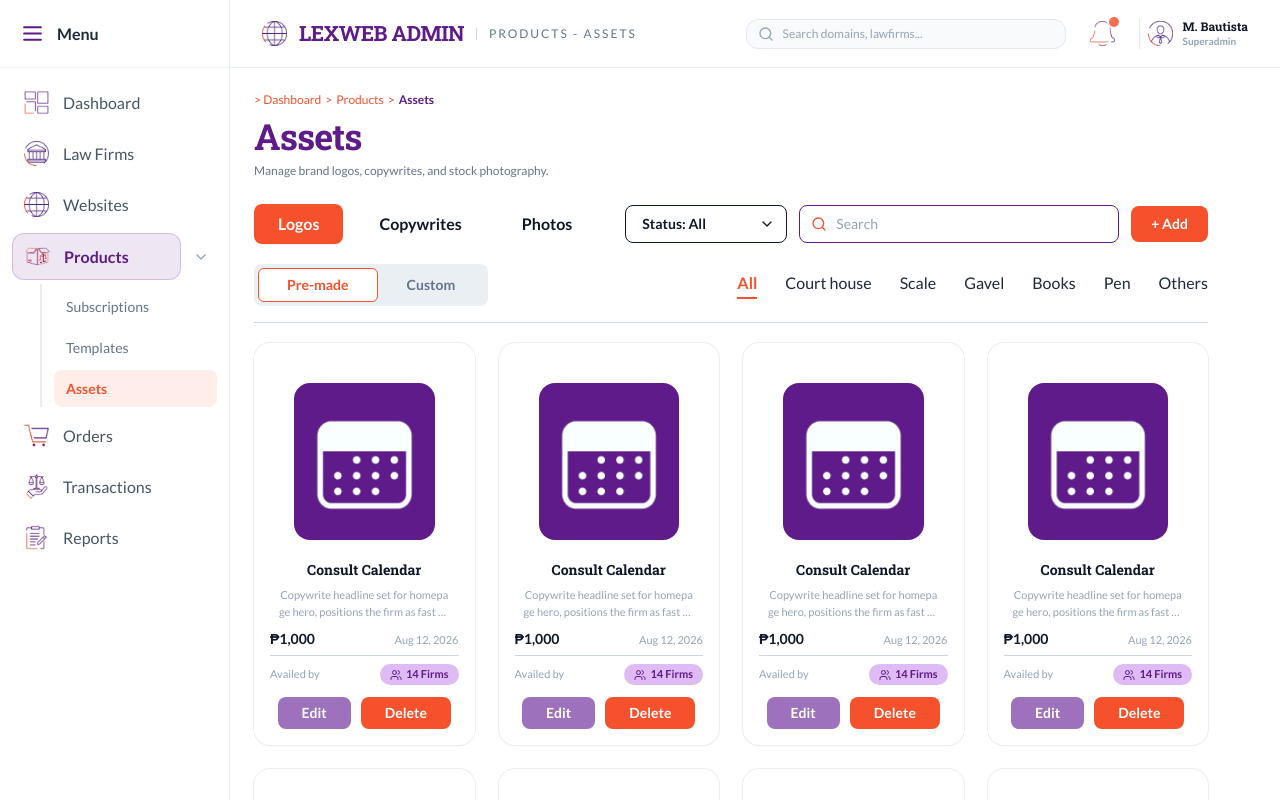
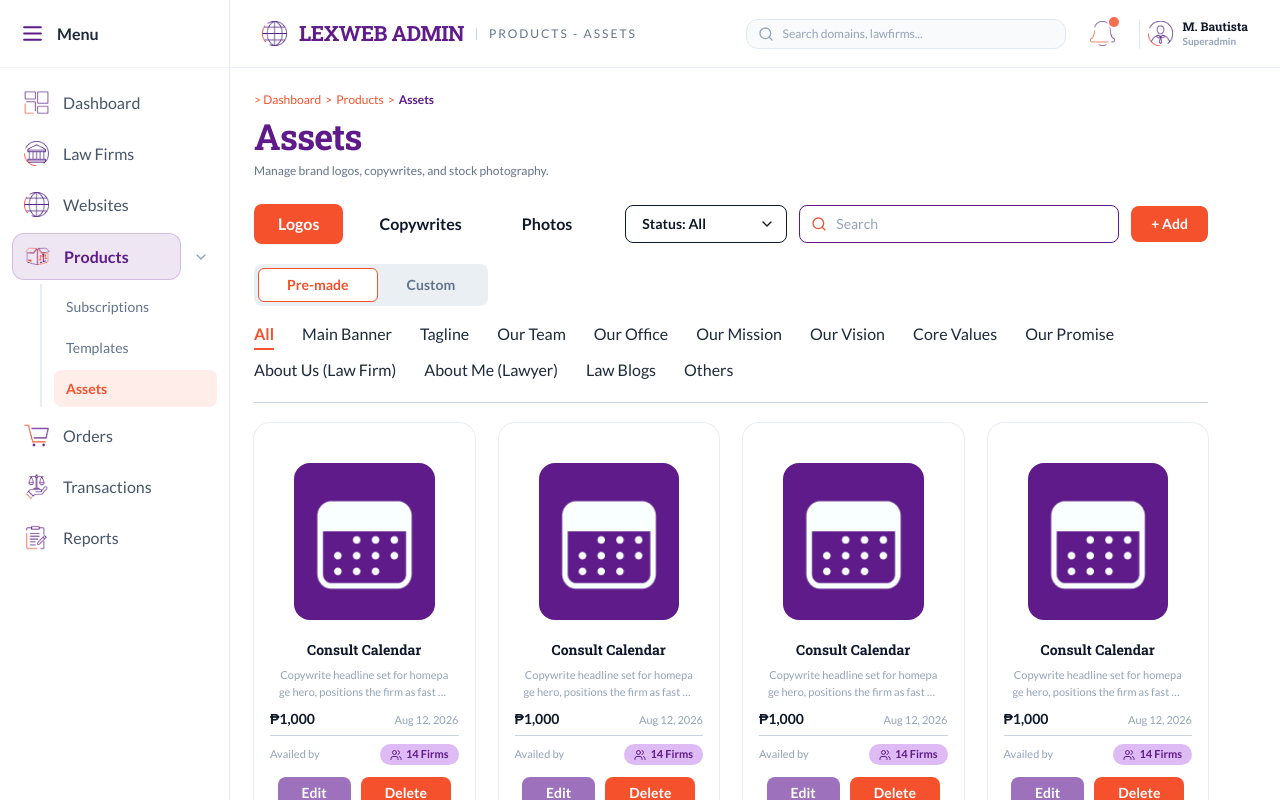
Before and after one commit to gjvlio/lexweb_admin, a React (Vite) app: page /products/assets in a window 1280 px wide. Shown: the top 800 px of the page. Built offline with nearby package versions, Linux system fonts and the light colour scheme.

Commit message:
fix: align asset categories filter toolbar below switch and bind correct CMS category mappings for copywrites and logos

```diff
--- a/src/pages/Products/Assets/CopywritesTab.jsx
+++ b/src/pages/Products/Assets/CopywritesTab.jsx
@@ -95,7 +95,7 @@ export default function CopywritesTab({ tabsSlot }) {
       previewText: values.websiteText || values.title || 'Untitled copywrite',
       price: Number(values.price) || 0,
       numberOfWords: Number(values.numberOfWords) || 0,
-      category: 'Others',
+      category: values.category || 'Main Banner',
       date: formatCardDate(),
       availedBy: 0,
       status: 'Draft',
@@ -186,7 +186,7 @@ export default function CopywritesTab({ tabsSlot }) {
       </div>
 
       {/* Toolbar row 2: pre-made / custom switch + category filters */}
-      <div className="flex flex-wrap items-center justify-between gap-4 border-b border-slate-300 pb-4">
+      <div className="flex flex-col items-start gap-4 border-b border-slate-300 pb-4">
         <div className="inline-flex rounded-lg bg-slate-200/70 p-1">
           {SOURCES.map((value) => {
             const isActive = source === value
--- a/src/pages/Products/Assets/LogosTab.jsx
+++ b/src/pages/Products/Assets/LogosTab.jsx
@@ -167,7 +167,7 @@ export default function LogosTab({ tabsSlot }) {
       </div>
 
       {/* Toolbar row 2: pre-made / custom switch + category filters */}
-      <div className="flex flex-wrap items-center justify-between gap-4 border-b border-slate-300 pb-4">
+      <div className="flex flex-col items-start gap-4 border-b border-slate-300 pb-4">
         <div className="inline-flex rounded-lg bg-slate-200/70 p-1">
           {['premade', 'custom'].map((value) => {
             const isActive = kind === value
--- a/src/pages/Products/Assets/PhotosTab.jsx
+++ b/src/pages/Products/Assets/PhotosTab.jsx
@@ -180,7 +180,7 @@ export default function PhotosTab({ tabsSlot }) {
       </div>
 
       {/* Toolbar row 2: pre-made / custom switch + category filters */}
-      <div className="flex flex-wrap items-center justify-between gap-4 border-b border-slate-300 pb-4">
+      <div className="flex flex-col items-start gap-4 border-b border-slate-300 pb-4">
         <div className="inline-flex rounded-lg bg-slate-200/70 p-1">
           {SOURCES.map((value) => {
             const isActive = source === value
--- a/src/pages/Products/Assets/data/copywrites.js
+++ b/src/pages/Products/Assets/data/copywrites.js
@@ -2,11 +2,17 @@
 
 export const COPYWRITE_CATEGORIES = [
   'All',
-  'Court house',
-  'Scale',
-  'Gavel',
-  'Books',
-  'Pen',
+  'Main Banner',
+  'Tagline',
+  'Our Team',
+  'Our Office',
+  'Our Mission',
+  'Our Vision',
+  'Core Values',
+  'Our Promise',
+  'About Us (Law Firm)',
+  'About Me (Lawyer)',
+  'Law Blogs',
   'Others',
 ]
 
--- a/src/pages/Products/Assets/data/logos.js
+++ b/src/pages/Products/Assets/data/logos.js
@@ -1,10 +1,16 @@
 export const LOGO_CATEGORIES = [
   'All',
-  'Court house',
-  'Scale',
-  'Gavel',
-  'Books',
-  'Pen',
+  'Main Banner',
+  'Tagline',
+  'Our Team',
+  'Our Office',
+  'Our Mission',
+  'Our Vision',
+  'Core Values',
+  'Our Promise',
+  'About Us (Law Firm)',
+  'About Me (Lawyer)',
+  'Law Blogs',
   'Others',
 ]
 
--- a/src/pages/Products/Assets/data/photos.js
+++ b/src/pages/Products/Assets/data/photos.js
@@ -2,11 +2,12 @@
 
 export const PHOTO_CATEGORIES = [
   'All',
-  'Court house',
+  'Lawyers',
+  'Gavel',
   'Scale',
-  'Gavel',
+  'Court',
   'Books',
-  'Pen',
+  'Office',
   'Others',
 ]
 
--- a/src/pages/Products/Assets/modals/AddPremadeAssetModal.jsx
+++ b/src/pages/Products/Assets/modals/AddPremadeAssetModal.jsx
@@ -4,7 +4,7 @@ import AssetFormFields from './AssetFormFields'
 
 const EMPTY_ASSET = {
   productType: 'Copywrite',
-  slot: 'Main Banner',
+  category: 'Main Banner',
   price: '',
   title: '',
   subtitle: '',
--- a/src/pages/Products/Assets/modals/AddPremadeLogoModal.jsx
+++ b/src/pages/Products/Assets/modals/AddPremadeLogoModal.jsx
@@ -4,7 +4,7 @@ import LogoFormFields from './LogoFormFields'
 
 const EMPTY_LOGO = {
   productType: 'Logo',
-  category: 'Scale',
+  category: 'Main Banner',
   price: '',
   title: '',
   width: '',
--- a/src/pages/Products/Assets/modals/AssetDetailsModal.jsx
+++ b/src/pages/Products/Assets/modals/AssetDetailsModal.jsx
@@ -5,7 +5,7 @@ import AssetFormFields from './AssetFormFields'
 
 const toFormValues = (asset) => ({
   productType: asset?.productType || 'Copywrite',
-  slot: asset?.slot || 'Main Banner',
+  category: asset?.category || 'Main Banner',
   price: asset?.price ?? '',
   title: asset?.title || '',
   subtitle: asset?.subtitle || '',
--- a/src/pages/Products/Assets/modals/AssetFormFields.jsx
+++ b/src/pages/Products/Assets/modals/AssetFormFields.jsx
@@ -1,6 +1,6 @@
 import React from 'react'
 import { SelectInput, TextArea, TextInput } from '../components/FormField'
-import { COPYWRITE_SLOTS } from '../data/copywrites'
+import { COPYWRITE_CATEGORIES } from '../data/copywrites'
 
 const PRODUCT_TYPES = ['Copywrite', 'Logo', 'Photo']
 
@@ -24,10 +24,10 @@ export default function AssetFormFields({ values, onChange, idPrefix }) {
         />
         <SelectInput
           label="Category"
-          id={`${idPrefix}-slot`}
-          options={COPYWRITE_SLOTS}
-          value={values.slot}
-          onChange={set('slot')}
+          id={`${idPrefix}-category`}
+          options={COPYWRITE_CATEGORIES.filter((c) => c !== 'All')}
+          value={values.category}
+          onChange={set('category')}
         />
         <TextInput
           label="Price"
--- a/src/pages/Products/Assets/modals/LogoDetailsModal.jsx
+++ b/src/pages/Products/Assets/modals/LogoDetailsModal.jsx
@@ -5,7 +5,7 @@ import LogoFormFields from './LogoFormFields'
 
 const toFormValues = (logo) => ({
   productType: logo?.productType || 'Logo',
-  category: logo?.category || 'Scale',
+  category: logo?.category || 'Main Banner',
   price: logo?.price ?? '',
   title: logo?.title || '',
   width: logo?.width ?? '',
```
